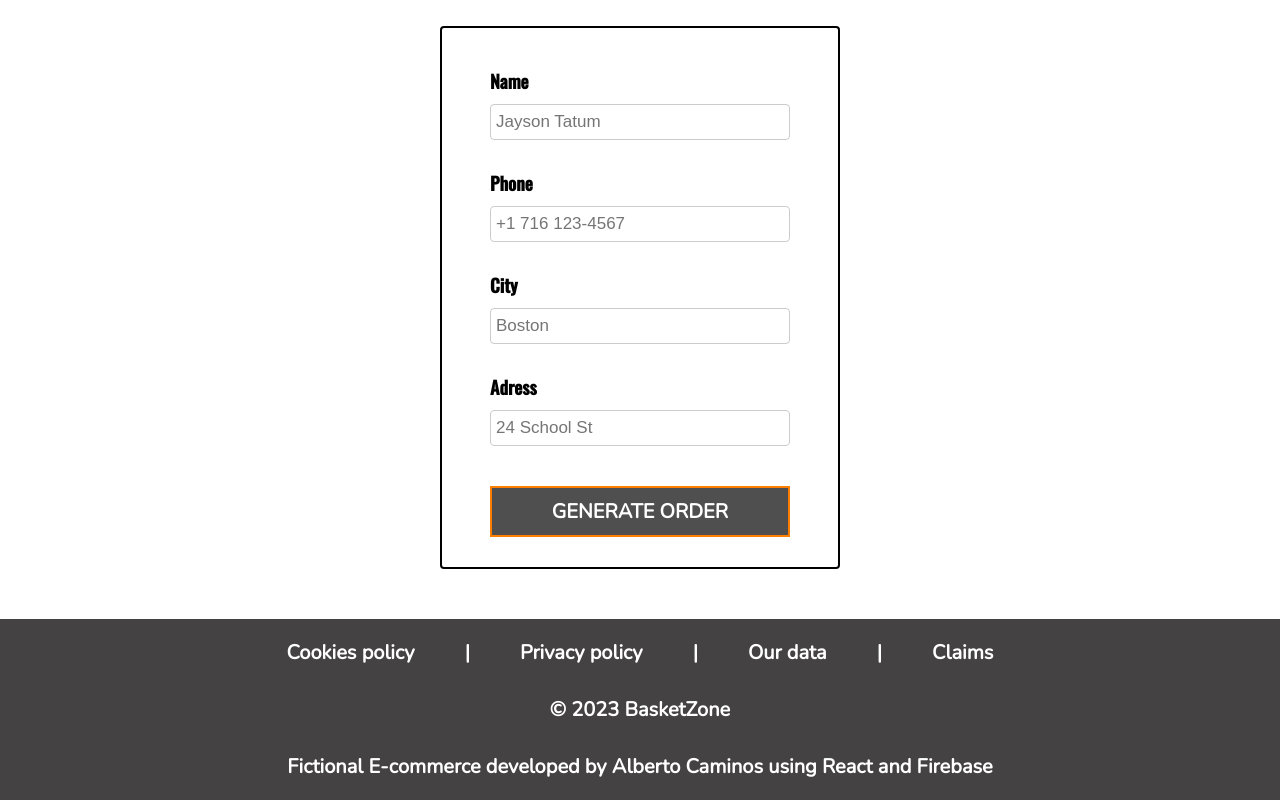
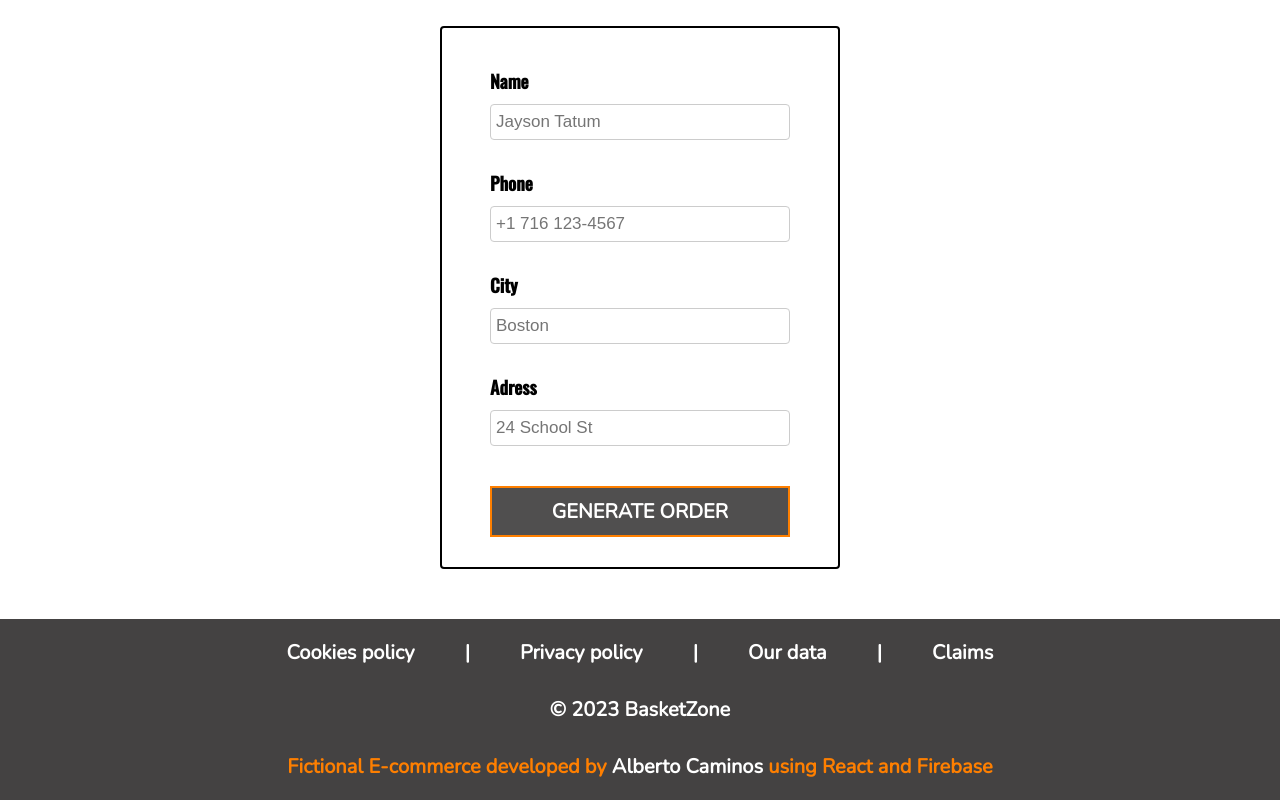
Before and after one commit to AlbeerC/Basket-Zone, a React (Create React App) app: page /checkout in a window 1280 px wide. Shown: the part 214-1014 px from the top of the page. Built offline with nearby package versions, Linux system fonts and the light colour scheme.

Commit message:
change link in footer

```diff
--- a/src/components/Footer/Footer.jsx
+++ b/src/components/Footer/Footer.jsx
@@ -14,7 +14,7 @@ function Footer () {
                 <p>Claims</p>
             </div>
             <p>© 2023 BasketZone</p>
-            <p>Fictional E-commerce developed by <a target='blank' href="https://www.linkedin.com/in/alberto-caminos-5b3961243/">Alberto Caminos</a> using React and Firebase</p>
+            <p className='github'>Fictional E-commerce developed by <a target='blank' href="https://github.com/AlbeerC">Alberto Caminos</a> using React and Firebase</p>
         </footer>
     )
 }
--- a/src/components/Footer/Footer.scss
+++ b/src/components/Footer/Footer.scss
@@ -39,3 +39,7 @@ footer {
         }
     }
 }
+
+.github {
+    color: $mainColor;
+}
```
